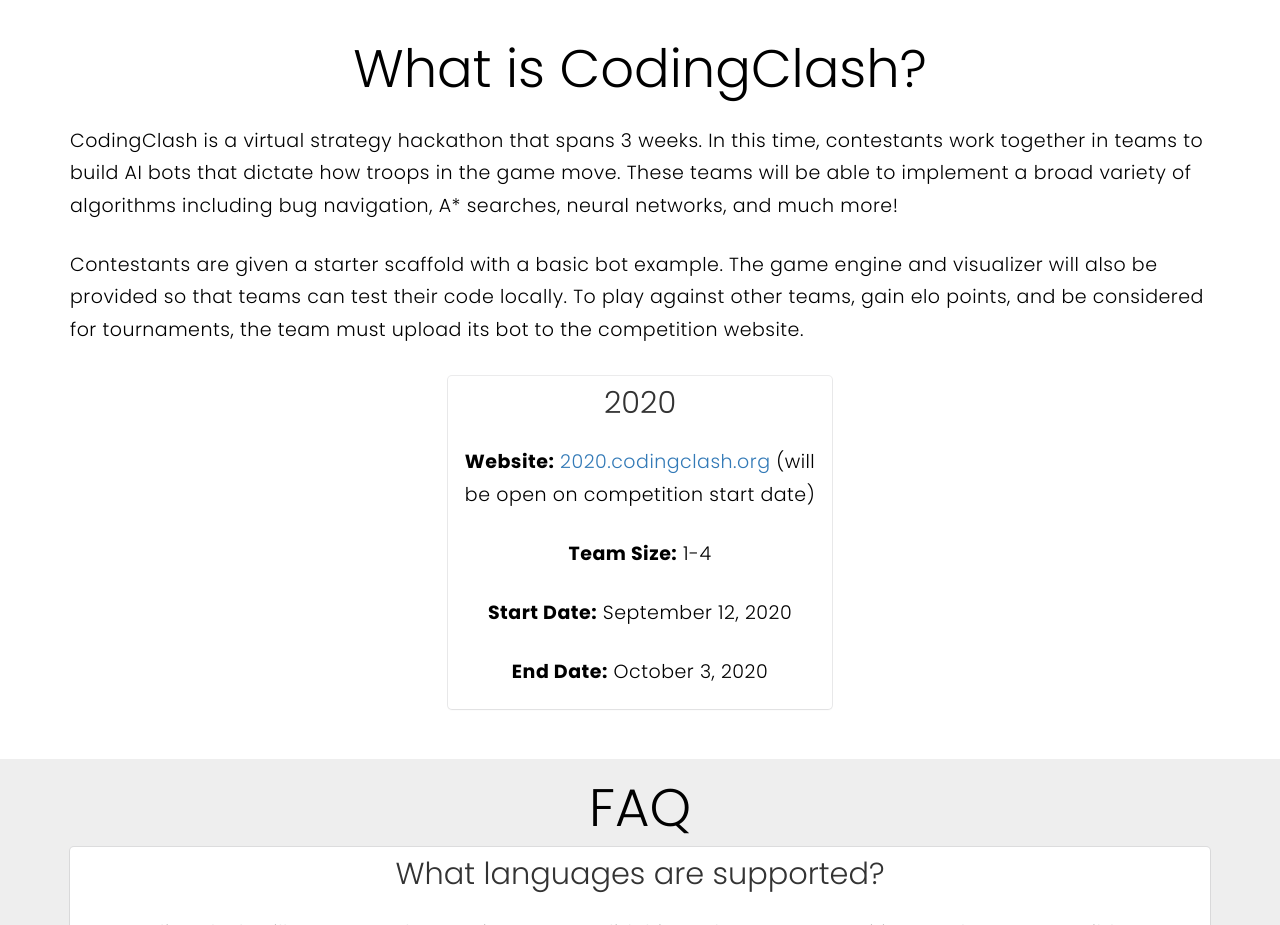
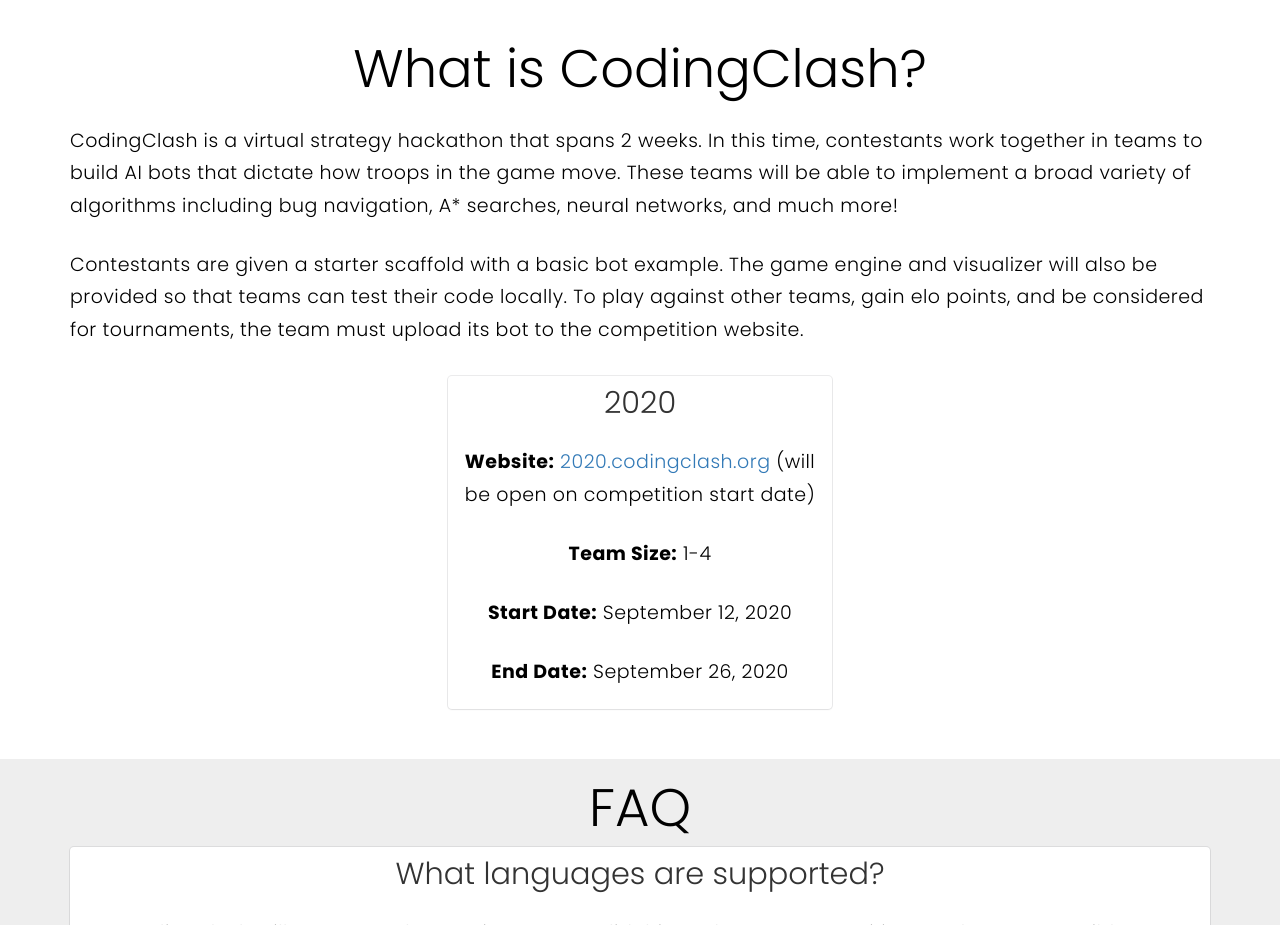
Before and after one commit to CodingClash/codingclash.github.io, a plain HTML site: page index.html in a window 1280 px wide. Shown: the part 800-1725 px from the top of the page. Drawn offline with Linux system fonts and the light colour scheme.

Commit message:
Update index.html

```diff
--- a/index.html
+++ b/index.html
@@ -67,7 +67,7 @@
 		<div class="row">
 
 			<h2>What is CodingClash?</h2>
-			<p>CodingClash is a virtual strategy hackathon that spans 3 weeks. In this time, contestants work together in teams to build AI bots that dictate how troops in the game move. These teams will be able to implement a broad variety of algorithms including bug navigation, A* searches, neural networks, and much more!</p>
+			<p>CodingClash is a virtual strategy hackathon that spans 2 weeks. In this time, contestants work together in teams to build AI bots that dictate how troops in the game move. These teams will be able to implement a broad variety of algorithms including bug navigation, A* searches, neural networks, and much more!</p>
 			<p>Contestants are given a starter scaffold with a basic bot example. The game engine and visualizer will also be provided so that teams can test their code locally. To play against other teams, gain elo points, and be considered for tournaments, the team must upload its bot to the competition website.</p>
 			<br>
 			<div style="text-align: center">
@@ -79,7 +79,7 @@
 						<p><b>Website:</b> <a href="http://2020.codingclash.org">2020.codingclash.org</a> (will be open on competition start date)</p>
 						<p><b>Team Size:</b> 1-4</p>
 						<p><b>Start Date:</b> September 12, 2020</p>
-						<p><b>End Date:</b> October 3, 2020</p>
+						<p><b>End Date:</b> September 26, 2020</p>
 					</div>
 				</div>
 			</div>
```
